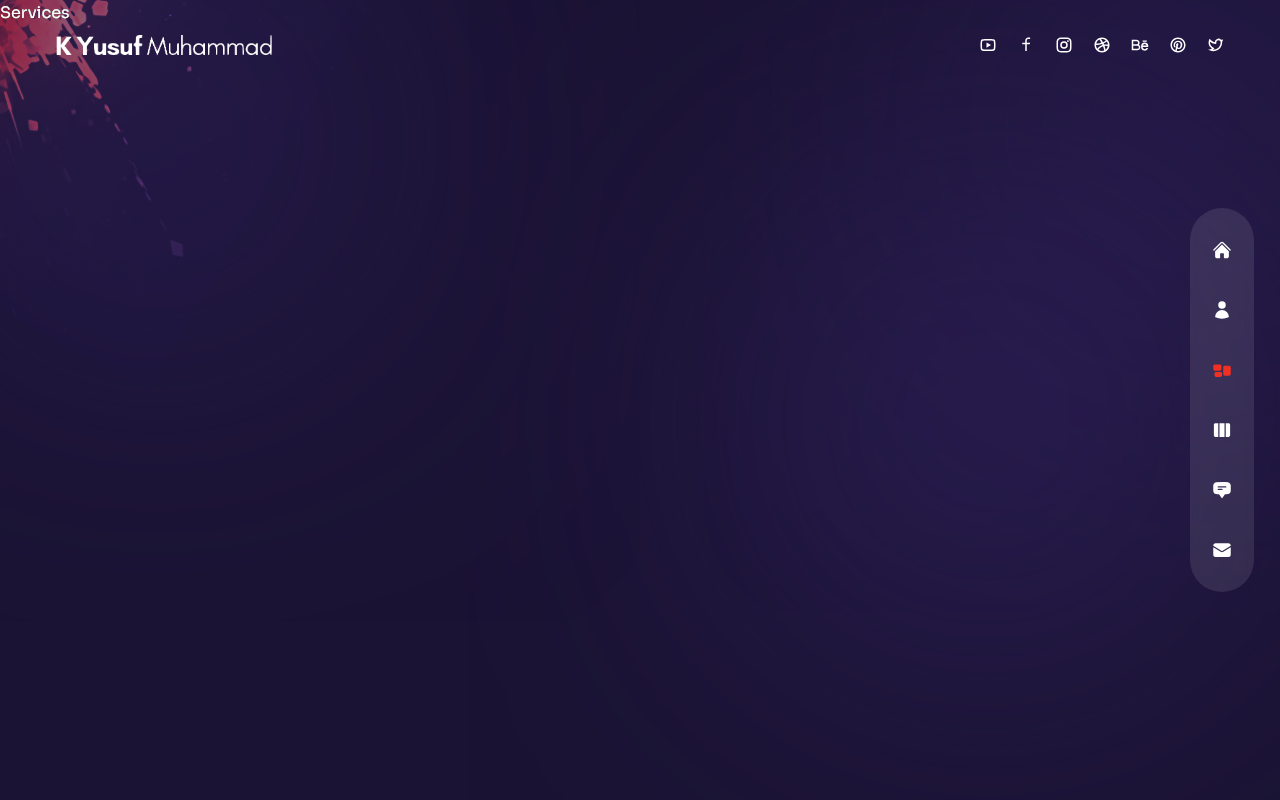
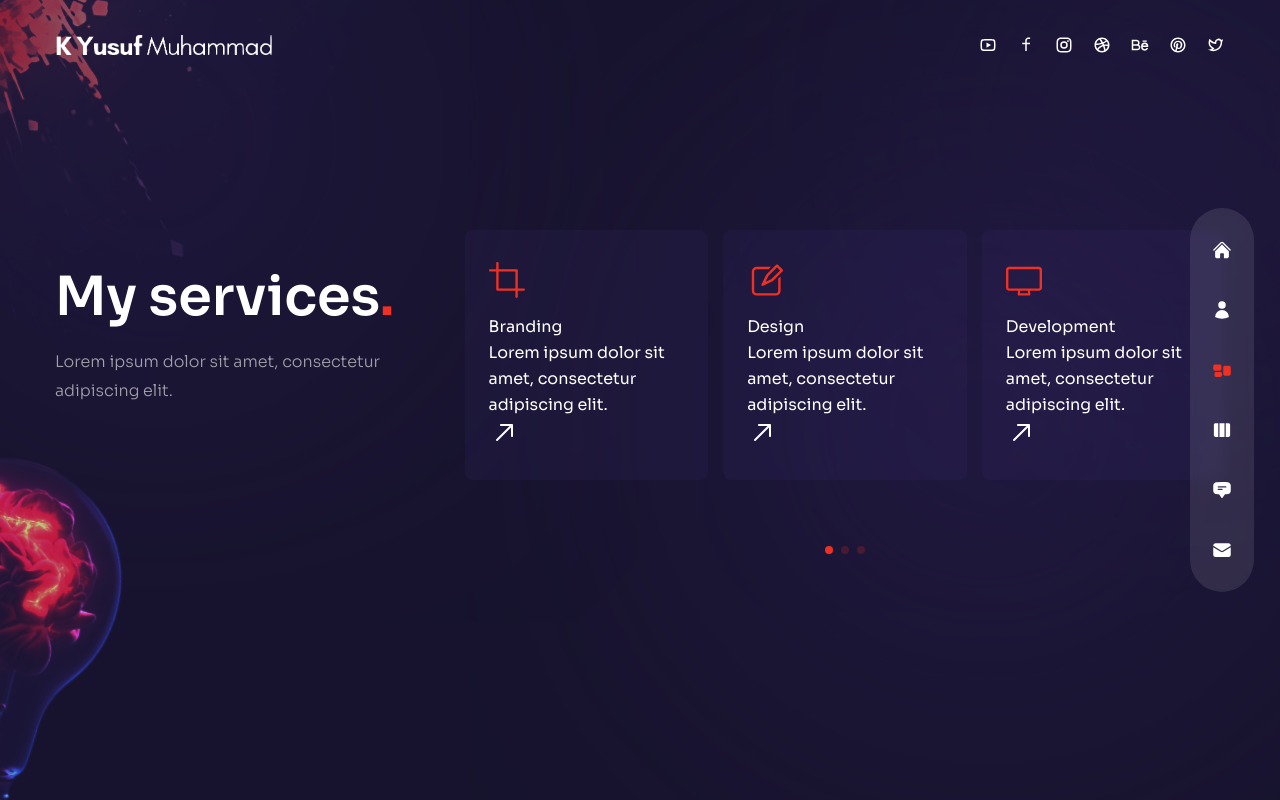
Before and after one commit to kyusufm/kyusufm.github.io, a Next.js app: page /services in a window 1280 px wide. Built offline with nearby package versions, Linux system fonts and the light colour scheme.

Commit message:
add service page, add service slider compoenent, update bulb compoenent

```diff
--- a/components/Bulb.js
+++ b/components/Bulb.js
@@ -1,5 +1,16 @@
+import Image from 'next/image'
+
 const Bulb = () => {
-  return <div>Bulb</div>;
+  return(
+    <div className='absolute -left-36 -bottom-12 rotate-12 mix-blend-color-dodge animate-pulse duration-75 z-10 w-[200px] xl:w-[260px]'>
+      <Image
+        src={'/bulb.png'}
+        width={260}
+        height={200}
+        className = 'w-full h-full'
+      />
+    </div>
+  );
 };
 
 export default Bulb;
--- a/components/ServiceSlider.js
+++ b/components/ServiceSlider.js
@@ -1,3 +1,11 @@
+//import swiper react components
+import { Swiper, SwiperSlide } from "swiper/react";
+
+//import swiper styles
+import "swiper/css";
+import "swiper/css/free-mode";
+import "swiper/css/pagination";
+
 // icons
 import {
   RxCrop,
@@ -5,11 +13,15 @@
   RxDesktop,
   RxReader,
   RxRocket,
+  RxArrowTopRight,
 } from "react-icons/rx";
 
+// import require modules
+import { FreeMode, Pagination } from "swiper";
+import { space } from "postcss/lib/list";
 
-// data
-const serviceData = [
+// service data
+export const serviceData = [
   {
     icon: <RxCrop />,
     title: 'Branding',
@@ -38,7 +50,47 @@
 ];
 
 const ServiceSlider = () => {
-  return <div>Service Slider</div>;
+  return (
+    <Swiper
+    breakpoints={{
+      320:{
+        slidesPerView: 1,
+        spacceBetween:15,
+      },
+      640:{
+        slidesPerView: 3,
+        spaceBetween:15,
+      }
+    }}
+    FreeMode={true}
+    pagination ={{
+      clickable: true,
+    }}
+    modules={[FreeMode, Pagination]}
+    className="h-[240px] sm:h-[340px]">
+      {
+        serviceData.map((service, index) => {
+          return(
+            <SwiperSlide key={index}>
+            <div className="bg-[rgba(65,47,123,0.15)] h-max rounded-lg px-6 py-8 flex sm:flex-col gap-x-6 sm:gap-x-0 group cursor-pointer hover:bg-[rgba(89,65,169,0.15)] transition-all duration-300">
+              {/* icon */}
+              <div className="text-4xl text-accent mb-4">{service.icon}</div>
+              {/* title  */}
+              <div>
+                <div>{service.title}</div>
+                <div>{service.description}</div>
+              </div>
+              {/* arrow */}
+              <div className="text-3xl">
+                <RxArrowTopRight />
+              </div>
+            </div>
+
+            </SwiperSlide>
+          );
+      })}
+      </Swiper>
+    );
 };
 
 export default ServiceSlider;
--- a/pages/services/index.js
+++ b/pages/services/index.js
@@ -1,5 +1,47 @@
+// icons
+import {
+  RxCrop,
+  RxPencil2,
+  RxDesktop,
+  RxReader,
+  RxRocket,
+} from "react-icons/rx";
+
+// components
+import ServiceSlider from '../../components/ServiceSlider'
+import Bulb from '../../components/Bulb'
+import Circles from '../../components/Circles'
+
+// framer motions
+import {motion} from 'framer-motion'
+import {fadeIn} from '../../variants'
+
+
 const Services = () => {
-  return <div>Services</div>;
+  return (
+    <div className='h-full bg-primary/30 py-36 flex items-center'>
+      <Circles />
+      <div className='container mx-auto'>
+        <div className='flex flex-col xl:flex-row gap-x-8'>
+          {/* text */}
+          <div className='text-center flex xl:w=[30vw] flex-col lg:text-left mb-4 xl:mb-0'>
+            <h2 className='h2 xl:mt-8'>
+              My services<span className='text-accent'>.</span>
+            </h2>
+            <p className='mb-4 max-w-[400px] mx:auto lg:mx-0'>
+              Lorem ipsum dolor sit amet, consectetur adipiscing elit.
+            </p>
+          </div>
+          <div className="w-full xl:max-w-[65%]">
+            {/* slider  */}
+            <ServiceSlider />
+          </div>
+
+        </div>
+      </div>
+      <Bulb />
+    </div>
+  );
 };
 
 export default Services;
```
